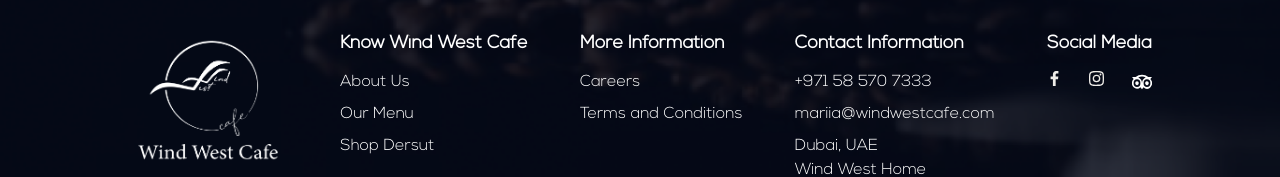
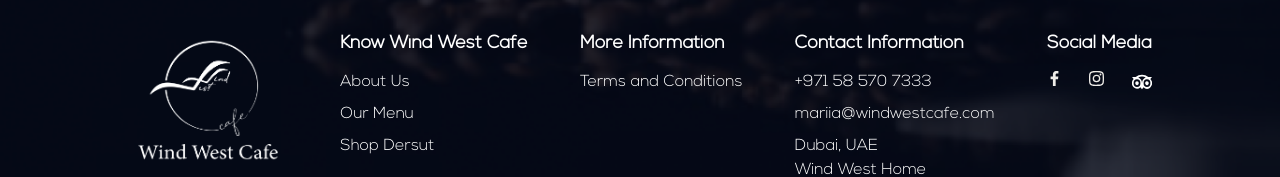
Before and after one commit to hdmuae/windwestcafe-nextjs, a Next.js app: page / in a window 1280 px wide. Shown: the part 5454-5631 px from the top of the page. Built offline with nearby package versions, Linux system fonts and the light colour scheme.

Commit message:
remove careers footer

```diff
--- a/src/components/Footer/index.tsx
+++ b/src/components/Footer/index.tsx
@@ -45,12 +45,6 @@
             <h1 className="mb-3 text-center text-lg font-bold lg:text-left">
               More Information
             </h1>
-            <Link href="">
-              <a className="pb-2 text-center hover:font-bold lg:text-left">
-                Careers
-              </a>
-            </Link>
-
             <Link href="/termsandconditions" passHref>
               <a className="text-center hover:font-bold lg:text-left">
                 Terms and Conditions
```
